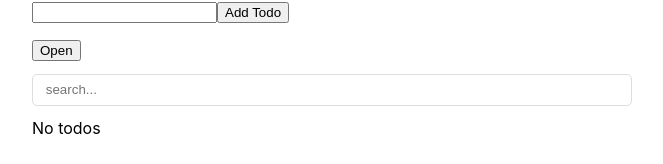
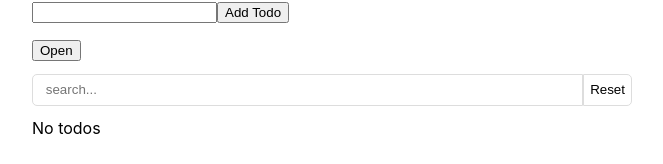
Before and after one commit to DanzigWebb/react-todo, a React (Create React App) app: page / in a window 1280 px wide. Shown: the part 161-325 px from the top of the page, without its empty margins (308-971 px from the left). Built offline with nearby package versions, Linux system fonts and the light colour scheme; no server answers.

Commit message:
feat: filter: added resetBtn

```diff
--- a/src/todo/Filter/TodoFilter.css
+++ b/src/todo/Filter/TodoFilter.css
@@ -1,9 +1,18 @@
+.filter {
+  display: flex;
+  align-items: stretch;
+  margin: .8rem 0;
+}
 .filter__input {
   width: 100%;
   height: 2rem;
   padding: 0 .8rem;
   box-sizing: border-box;
-  border-radius: 5px;
-  margin: .8rem 0;
+  border-radius: 5px 0 0 5px;
   border: 1px solid #ddd;
 }
+.filter__btn {
+  background-color: #fff;
+  border-radius: 0 5px 5px 0;
+  border: 1px solid #ddd;
+}
--- a/src/todo/Filter/TodoFilter.js
+++ b/src/todo/Filter/TodoFilter.js
@@ -10,8 +10,15 @@ export default function TodoFilter() {
     Search$.next(value)
     setValue(value)
   }
+  function reset() {
+    Search$.next('')
+    setValue('')
+  }
 
   return (
-    <input className="filter__input" type="text" placeholder="search..." value={value} onChange={({target}) => onChange(target.value)}/>
+    <div className="filter">
+      <input className="filter__input" type="text" placeholder="search..." value={value} onChange={({target}) => onChange(target.value)}/>
+      <button className="filter__btn" onClick={() => reset()}>Reset</button>
+    </div>
   )
 }
```
